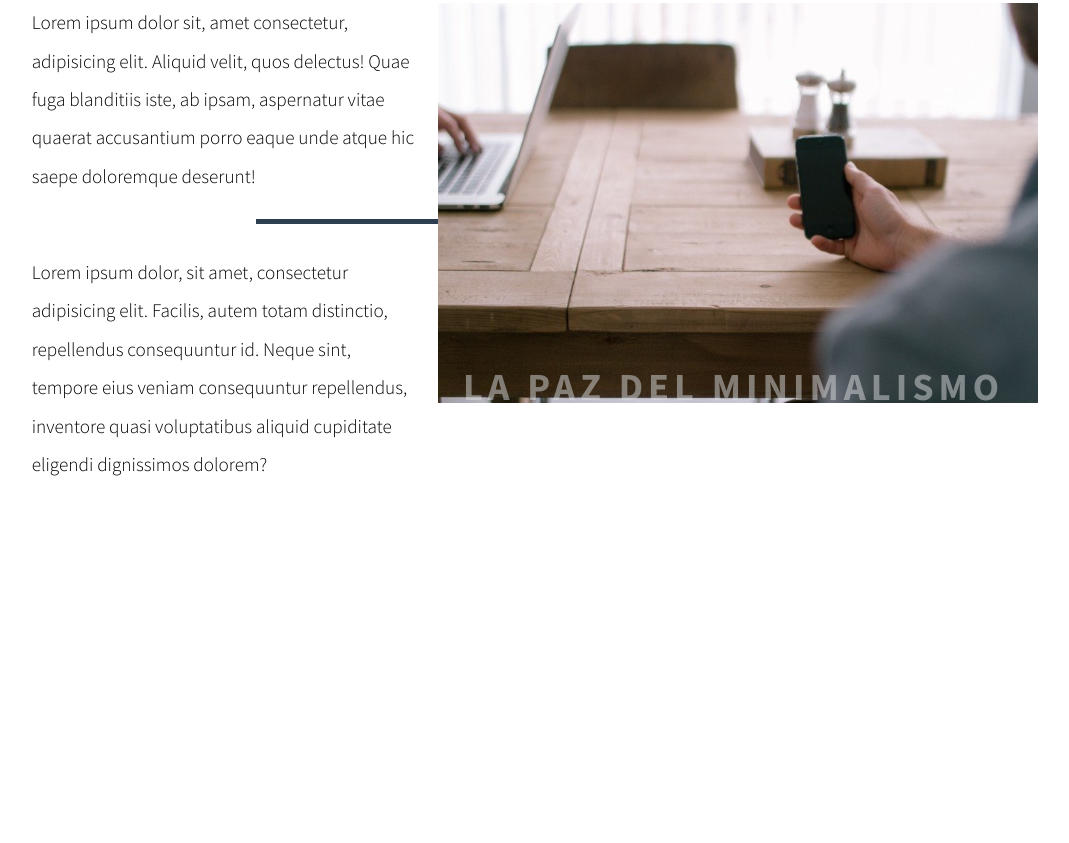
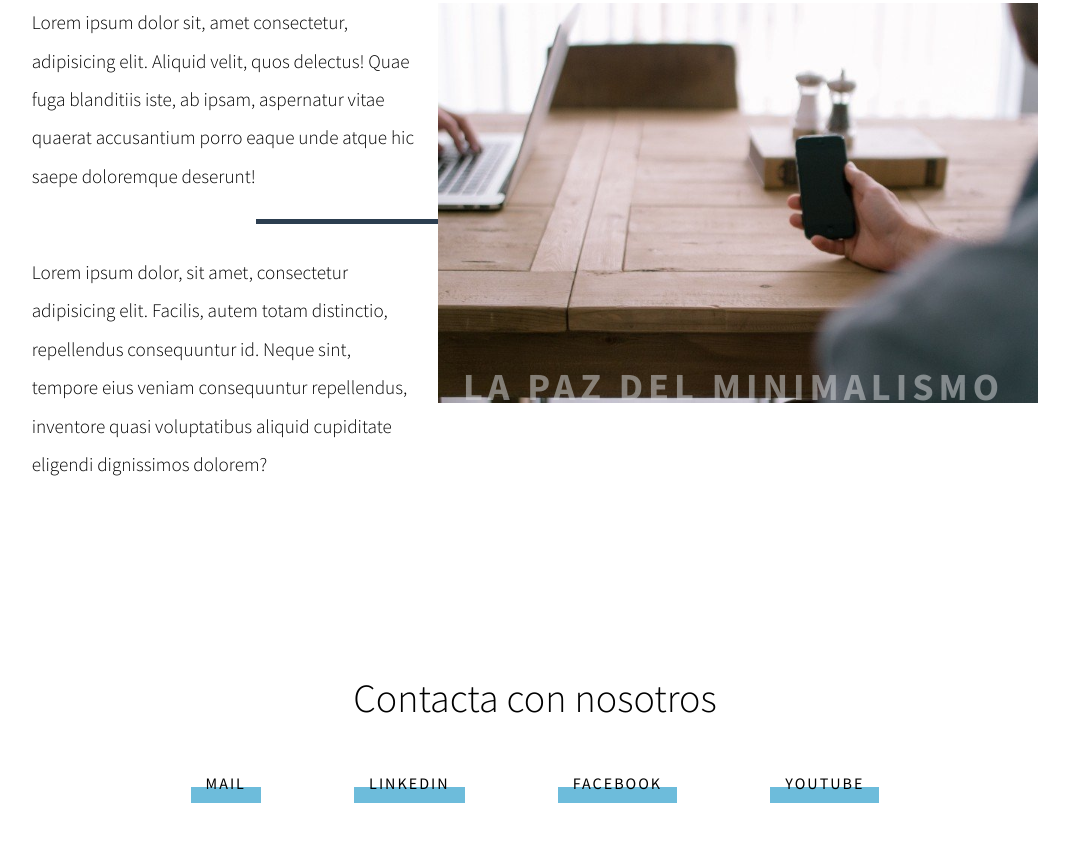
Before and after one commit to EspiFreelancer/advanced-front-end-project, a website built with webpack: page assets/index.template.html in a window 1280 px wide. Shown: the part 1352-2195 px from the top of the page, without its empty margins (105-1174 px from the left). Before the commit the page ends 1875 px from the top, so only its background shows below. Built offline with nearby package versions, Linux system fonts and the light colour scheme.

Commit message:
Add social media section

```diff
--- a/assets/css/app.scss
+++ b/assets/css/app.scss
@@ -132,6 +132,21 @@ figure:hover{}
 	}
 }
 
+.social{
+	margin-top: $big-margin-top;
+	margin-bottom: $big-margin-top;
+	@include text-center;
+	p.title{
+		font-weight: 200;
+		font-size: 2.5em;
+	}
+	a{
+		display: block;
+		max-width: 150px;
+		margin: 1em auto;
+	}
+}
+
 @media (min-width: 960px){
 
 	.container{
@@ -143,4 +158,16 @@ figure:hover{}
 		grid-template-areas:
 		"title title title image image image image image image";
 	}
+
+	.social{
+		a{
+			display: inline-block;
+			margin-top: 0px;
+			margin-left: 90px;
+
+			&:first-of-type{
+				margin-left: 0px;
+			}
+		}
+	}
 }
--- a/assets/index.template.html
+++ b/assets/index.template.html
@@ -50,6 +50,17 @@
 			</div>
 		</div>
 	</section>
+	<section>
+		<div class="grid social">
+			<div class="container">
+				<p class="title">Contacta con nosotros</p>
+				<a href="#" class="btn"> Mail </a>
+				<a href="#" class="btn"> LinkedIn </a>
+				<a href="#" class="btn"> Facebook </a>
+				<a href="#" class="btn"> YouTube </a>
+			</div>
+		</div>
+	</section>
 
 </body>
 </html>
```
